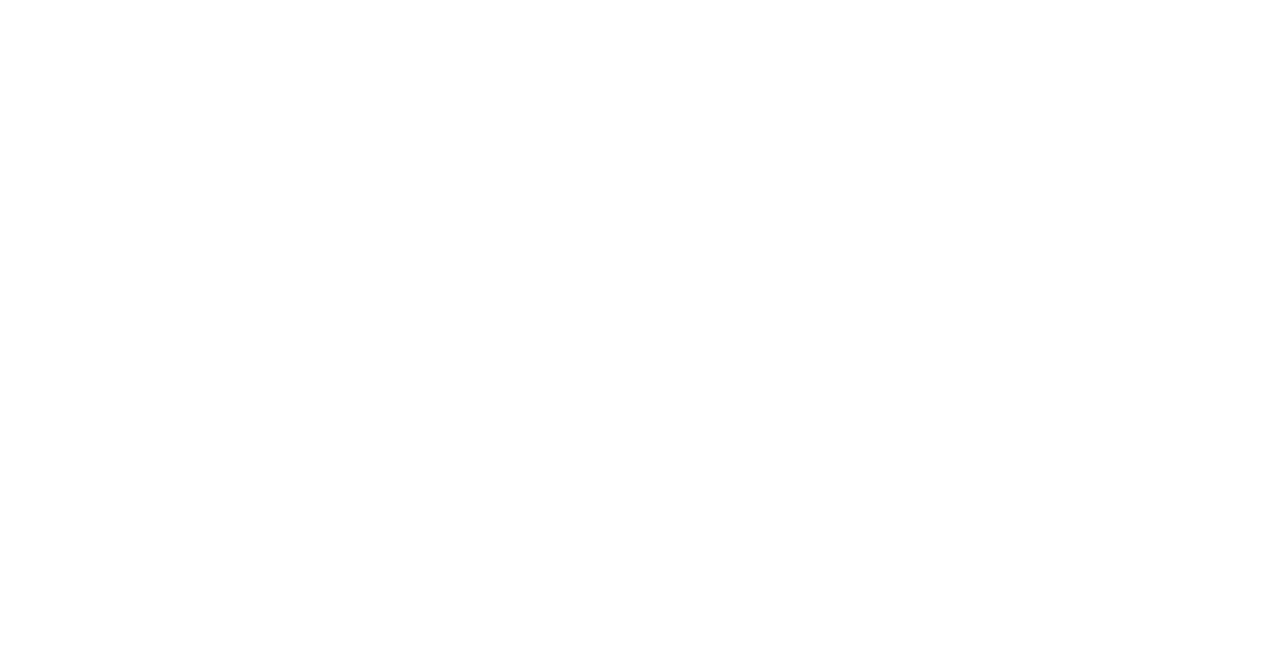
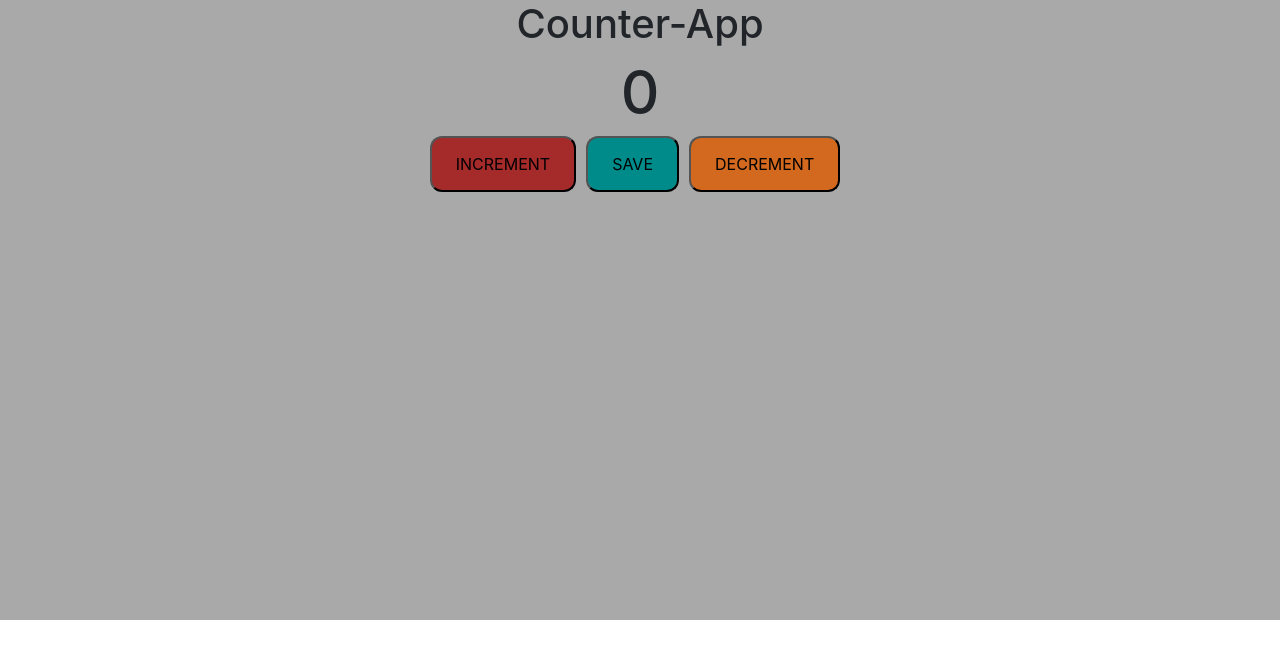
Before and after one commit to ChelRono/Counter-App, a plain HTML site: page index.html in a window 1280 px wide. Drawn offline with nearby package versions, Linux system fonts and the light colour scheme.

Commit message:
UI design complete

```diff
--- a/index.css
+++ b/index.css
@@ -1,8 +1,40 @@
-* {
-    padding: o;
+body {
+    padding: 0;
     margin: 0;
+
 }
+.container-fluid {
+    height: 100%;
+    background-color: darkgray;
+    height: 620px;
+}
+h1 {
+    text-align: center;
+    margin-bottom: 25px;
+}
+#start {
+    text-align: center;
+    font-size: 60px;
+}
+.button {
+    align-items: center;
+}
+.button1 {
+    background-color: brown;
+    border-radius: 12px;
+    padding: 14px 24px ;
+    margin-right: 10px;
+}
+.button2 {
+    background-color: chocolate;
+    border-radius: 12px;
+    padding: 14px 24px ;
+    margin-right: 10px;
+}
+.button3 {
+    background-color: darkcyan;
+    border-radius: 12px;
+    padding: 14px 24px ;
+    margin-right: 10px;
 
-.container {
-    background-color: red;
 }
--- a/index.html
+++ b/index.html
@@ -5,11 +5,34 @@
     <meta name="viewport" content="width=device-width, initial-scale=1.0">
     <title>Counter-App</title>
     <link rel="stylesheet" href="index.css">
+    <link rel="stylesheet" href="https://cdn.jsdelivr.net/npm/bootstrap@4.0.0/dist/css/bootstrap.min.css" integrity="sha384-Gn5384xqQ1aoWXA+058RXPxPg6fy4IWvTNh0E263XmFcJlSAwiGgFAW/dAiS6JXm" crossorigin="anonymous">
 </head>
 <body>
-    <div class="container">
+    <div class="container-fluid">
+        <h1>Counter-App</h1>
+        <h2 id="start">0</h2>
+
+        <div class="button">
+            <div class="row justify-content-center">
+                <div class="column">
+                    <Button type="button" class="button1">INCREMENT</Button>
+
+                </div>
+                <div class="column">
+                    <Button type="button" class="button3">SAVE</Button>
+                </div>
+                <div class="column" >
+                    <Button type="button" class="button2">DECREMENT</Button>
+
+                </div>
+            </div>
+
+        </div>
 
     </div>
     <script src="index.js"></script>
+    <script src="https://code.jquery.com/jquery-3.2.1.slim.min.js" integrity="sha384-KJ3o2DKtIkvYIK3UENzmM7KCkRr/rE9/Qpg6aAZGJwFDMVNA/GpGFF93hXpG5KkN" crossorigin="anonymous"></script>
+    <script src="https://cdn.jsdelivr.net/npm/popper.js@1.12.9/dist/umd/popper.min.js" integrity="sha384-ApNbgh9B+Y1QKtv3Rn7W3mgPxhU9K/ScQsAP7hUibX39j7fakFPskvXusvfa0b4Q" crossorigin="anonymous"></script>
+    <script src="https://cdn.jsdelivr.net/npm/bootstrap@4.0.0/dist/js/bootstrap.min.js" integrity="sha384-JZR6Spejh4U02d8jOt6vLEHfe/JQGiRRSQQxSfFWpi1MquVdAyjUar5+76PVCmYl" crossorigin="anonymous"></script>
 </body>
 </html>
```
